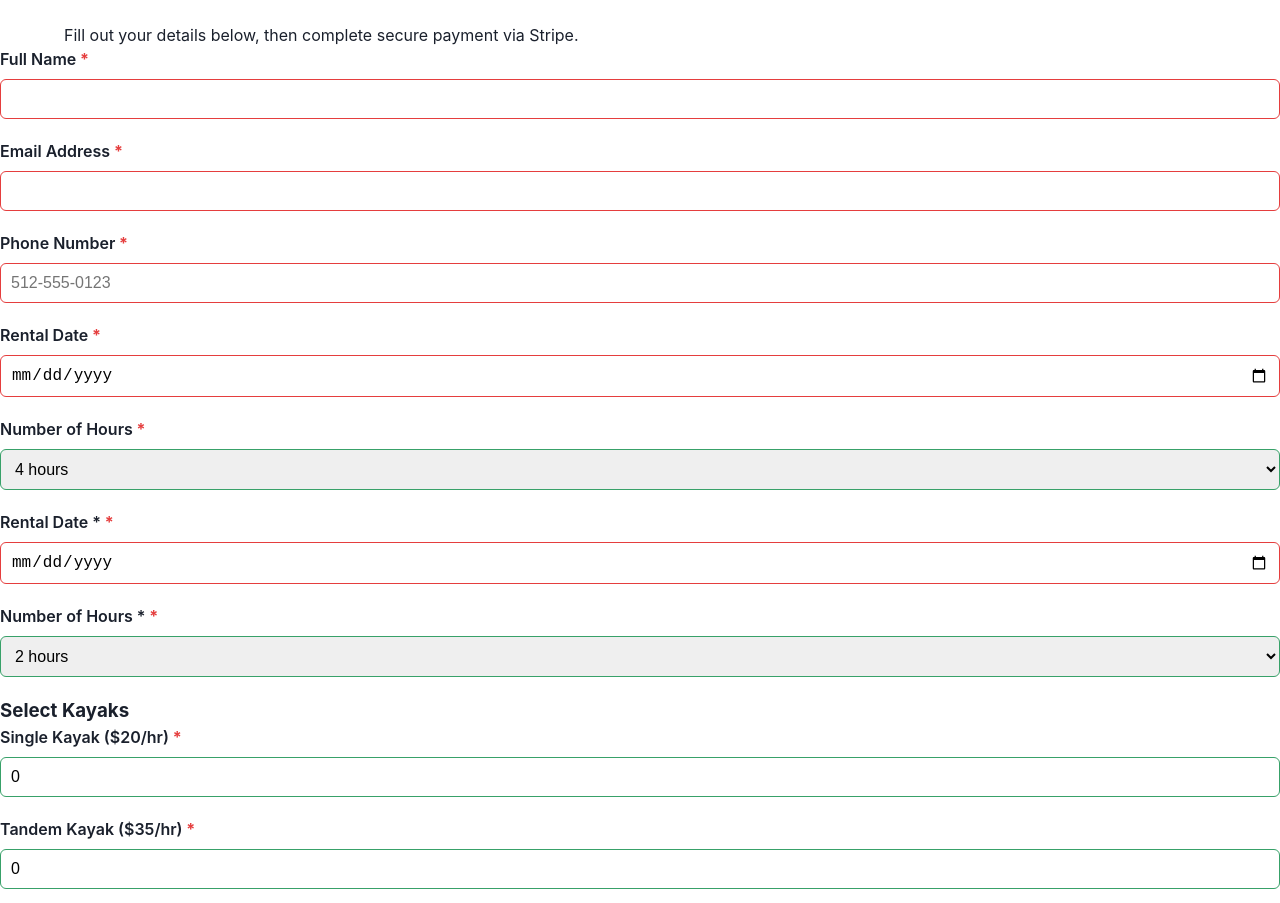
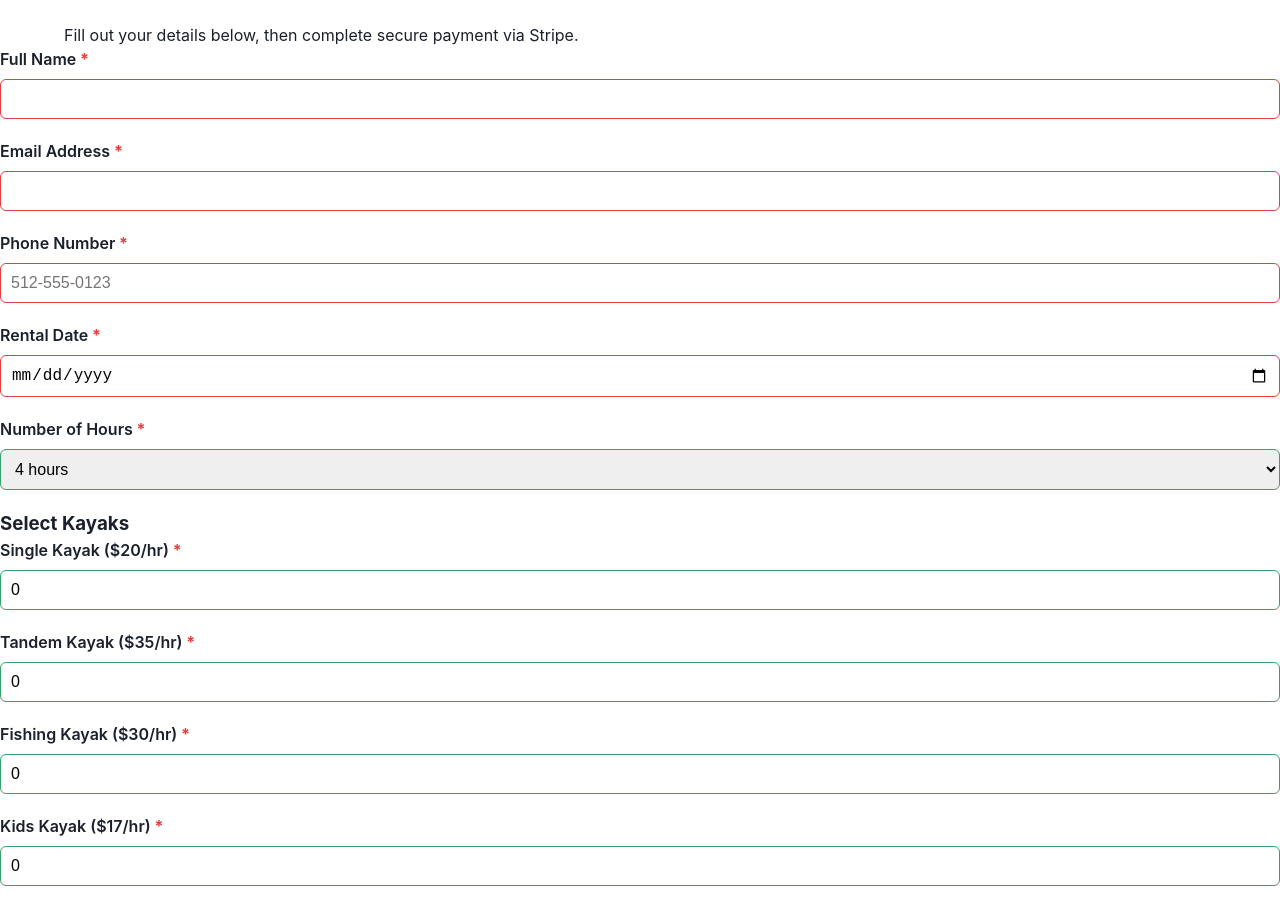
Before and after one commit to 24lizbeth/AustinKayaks, a website: page book.html in a window 1280 px wide. Shown: the part 164-1067 px from the top of the page. Drawn offline with Linux system fonts and the light colour scheme.

Commit message:
Update book.html

```diff
--- a/book.html
+++ b/book.html
@@ -72,23 +72,7 @@
     </div>
 </div>
 
-                    <!-- Rental Details -->
-                    <div class="form-row">
-                        <div class="form-group">
-                            <label for="rental_date">Rental Date *</label>
-                            <input type="date" id="rental_date" name="rental_date" required>
-                        </div>
-                        <div class="form-group">
-                            <label for="hours">Number of Hours *</label>
-                            <select id="hours" name="hours" required>
-                                <option value="2">2 hours</option>
-                                <option value="3">3 hours</option>
-                                <option value="4">4 hours</option>
-                                <option value="6">6 hours</option>
-                                <option value="8">8 hours (full day)</option>
-                            </select>
-                        </div>
-                    </div>
+
 
                     <!-- Kayak Selection -->
                     <h3>Select Kayaks</h3>
```
